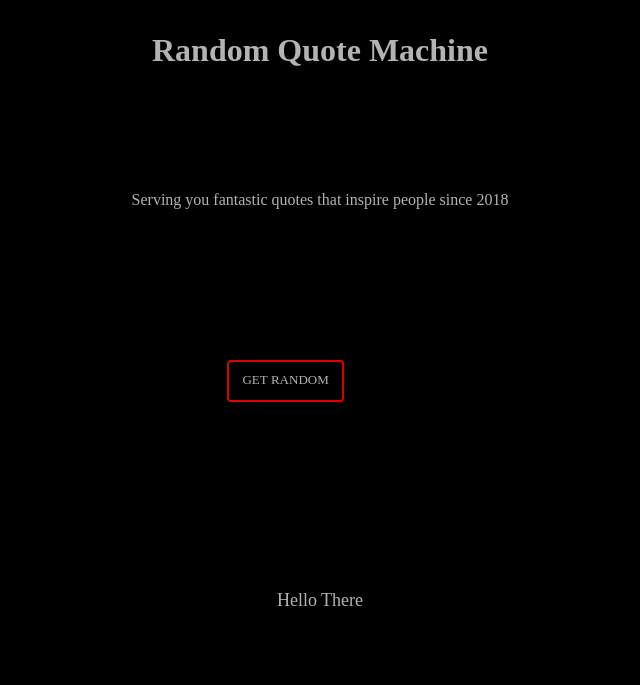
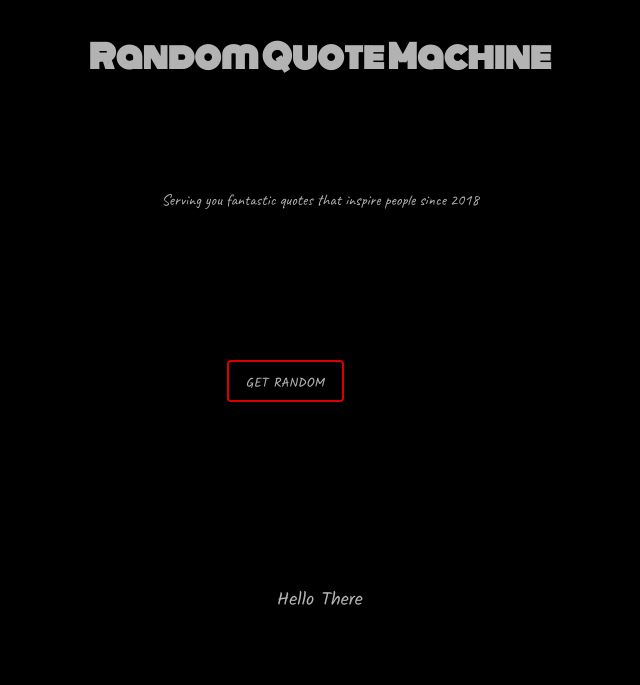
Before and after one commit to manAbl/random-quotes-machine, a React app: page / in a window 1280 px wide. Shown: the whole page, without its empty margins (320-960 px from the left). Built offline with nearby package versions, Linux system fonts and the light colour scheme.

Commit message:
Moved files to src directory and added font family to the stylesheet

```diff
--- a/styles/quotemachine-styles.css
+++ b/src/styles/quotemachine-styles.css
@@ -1,3 +1,4 @@
+@import url('https://fonts.googleapis.com/css?family=Caveat|Kalam|Monoton');
 :root {
 --primary:#DB0000;
 --background: black;
@@ -10,6 +11,7 @@ body {
   padding: 0;
   color:var(--color);
   background: var(--background);
+  font-family: 'Kalam', cursive;
 }
 .app-wrapper {
   width: 100%;
@@ -26,7 +28,9 @@ body {
 }
 .app-wrapper > p {
   align-self: center;
+  font-family: 'Caveat', cursive;
 }
 .app-wrapper h1 {
   margin-top: 2rem;
+  font-family: 'Monoton', cursive;
 }
```
Also changed, not shown: src/components/Button.js (renamed from components/Button.js), src/components/QuoteMachine.js (renamed from components/QuoteMachine.js), src/components/Quotes.js (renamed from components/Quotes.js), src/index.js (renamed from index.js), src/styles/button-styles.css (renamed from styles/button-styles.css), src/styles/quotes-styles.css (renamed from styles/quotes-styles.css), 1 other file.
